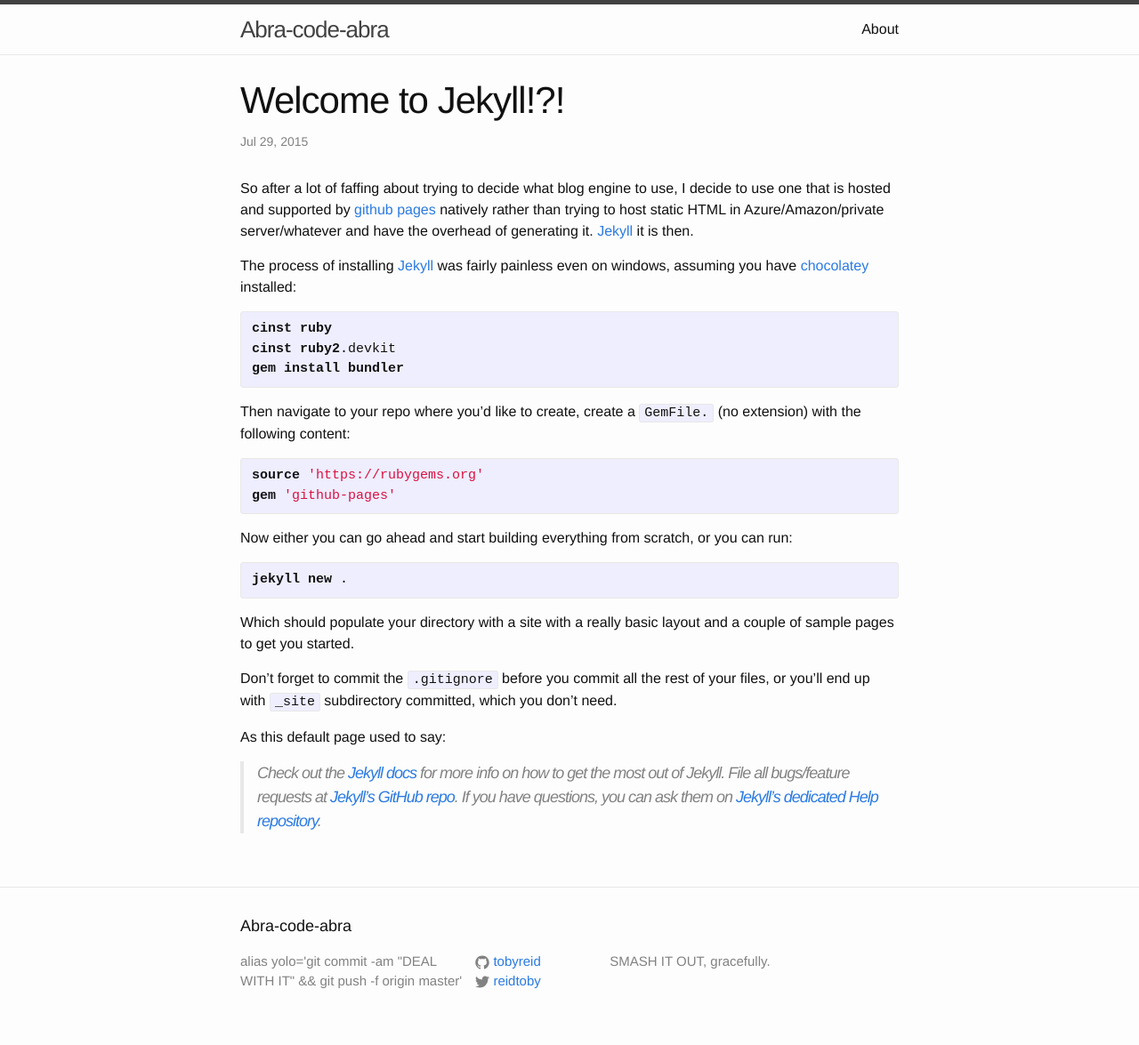
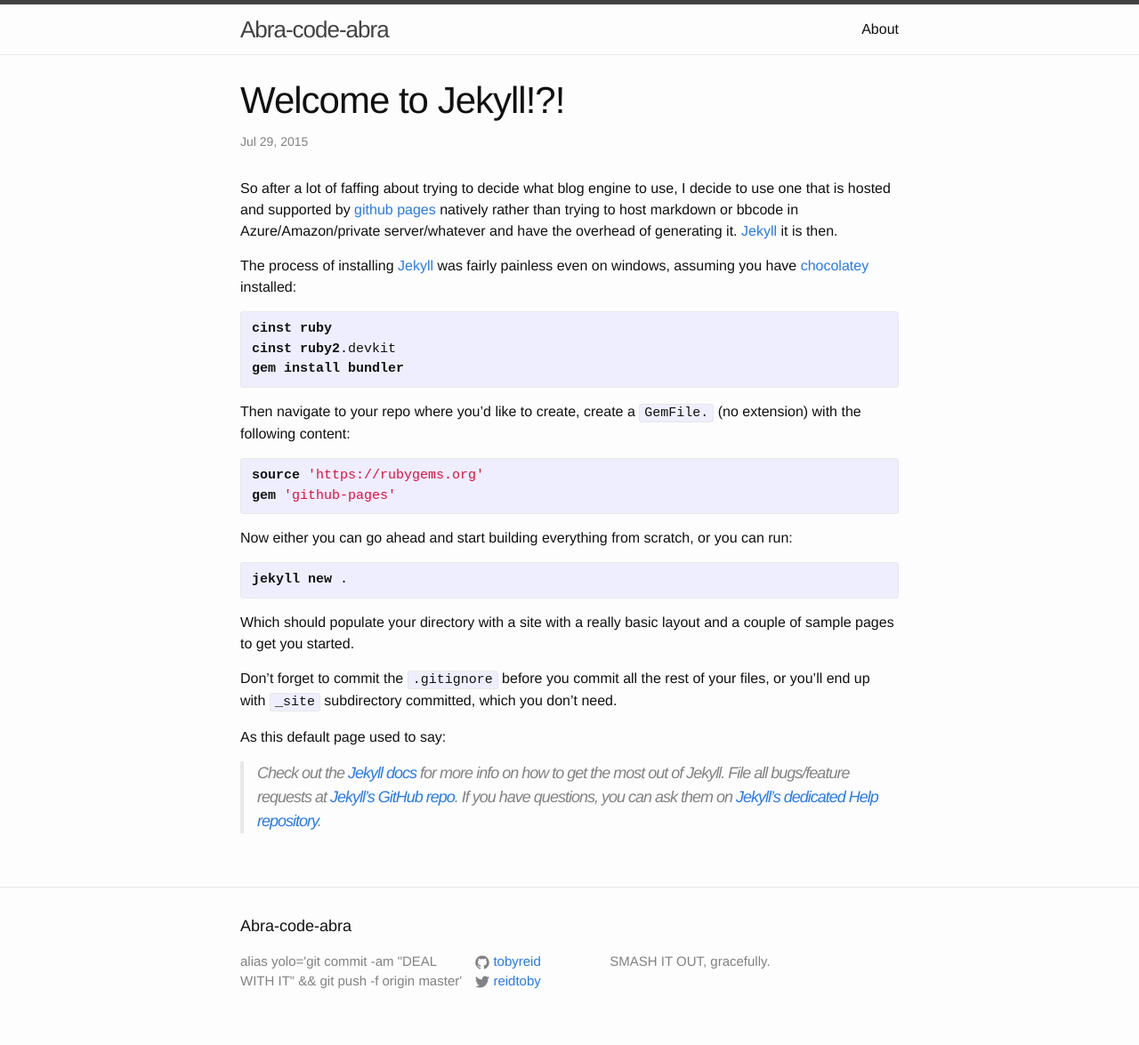
Before and after one commit to tobyreid/tobyreid.github.io, a Jekyll site: the page built from _posts/2015-07-29-welcome-to-jekyll.markdown, in a window 1280 px wide. Shown: the whole page at 89% size. Built offline with Jekyll 4.4.1, drawn with Linux system fonts in a browser that asks for light colours.

Commit message:
Rewording

```diff
--- a/_posts/2015-07-29-welcome-to-jekyll.markdown
+++ b/_posts/2015-07-29-welcome-to-jekyll.markdown
@@ -4,7 +4,7 @@ title:  "Welcome to Jekyll!?!"
 date:   2015-07-29 17:00:50
 categories: blog github jekyll
 ---
-So after a lot of faffing about trying to decide what blog engine to use, I decide to use one that is hosted and supported by [github pages][github-pages] natively rather than trying to host static HTML in Azure/Amazon/private server/whatever and have the overhead of generating it. [Jekyll][jekyll] it is then.
+So after a lot of faffing about trying to decide what blog engine to use, I decide to use one that is hosted and supported by [github pages][github-pages] natively rather than trying to host markdown or bbcode in Azure/Amazon/private server/whatever and have the overhead of generating it. [Jekyll][jekyll] it is then.
 
 The process of installing [Jekyll][jekyll] was fairly painless even on windows, assuming you have [chocolatey][chocolatey] installed:
 
```
